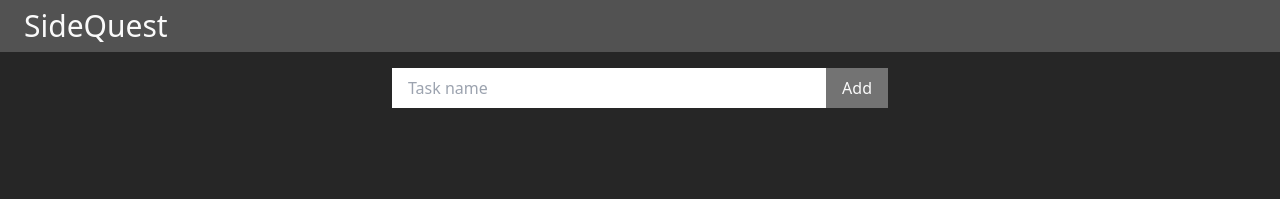
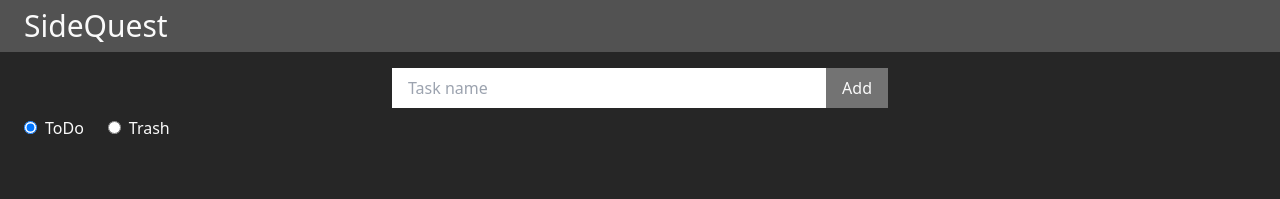
Before and after one commit to sabithbskumar/sidequest-react, a React (Vite) app: page / in a window 1280 px wide. Shown: the top 199 px of the page. Built offline with nearby package versions, Linux system fonts and the light colour scheme.

Commit message:
Feature: Show deleted tasks

```diff
--- a/src/App.tsx
+++ b/src/App.tsx
@@ -28,6 +28,23 @@ function App() {
     localStorage.setItem("tasks", JSON.stringify(tasks));
   }, [tasks]);
 
+  enum Filters {
+    TODO = "TODO",
+    TRASH = "TRASH",
+  }
+  const [filter, setFilter] = useState(Filters.TODO);
+
+  function getList() {
+    switch (filter) {
+      case Filters.TODO: {
+        return tasks.todo;
+      }
+      case Filters.TRASH: {
+        return tasks.deleted;
+      }
+    }
+  }
+
   return (
     <div className="bg-neutral-800 text-neutral-50 flex flex-col h-full">
       <header className="bg-neutral-600 shrink-0">
@@ -53,8 +70,36 @@ function App() {
               className="bg-neutral-500 px-4 py-2"
             />
           </form>
+          <div className="flex gap-2 px-4">
+            <label>
+              <input
+                type="radio"
+                name="filter"
+                value={Filters.TODO}
+                checked={filter === Filters.TODO}
+                onChange={(e) => {
+                  setFilter(e.target.value as Filters);
+                }}
+              />
+              <span className="p-2">ToDo</span>
+            </label>
+            <br />
+            <label>
+              <input
+                type="radio"
+                name="filter"
+                value={Filters.TRASH}
+                checked={filter === Filters.TRASH}
+                onChange={(e) => {
+                  setFilter(e.target.value as Filters);
+                }}
+              />
+              <span className="p-2">Trash</span>
+            </label>
+            <br />
+          </div>
           <ul className="list-disc">
-            {tasks.todo.map((id) => {
+            {getList().map((id) => {
               const { title, completed } = tasks.tasks[id];
               return (
                 <div key={id} className="px-4 py-2 group/task">
```
